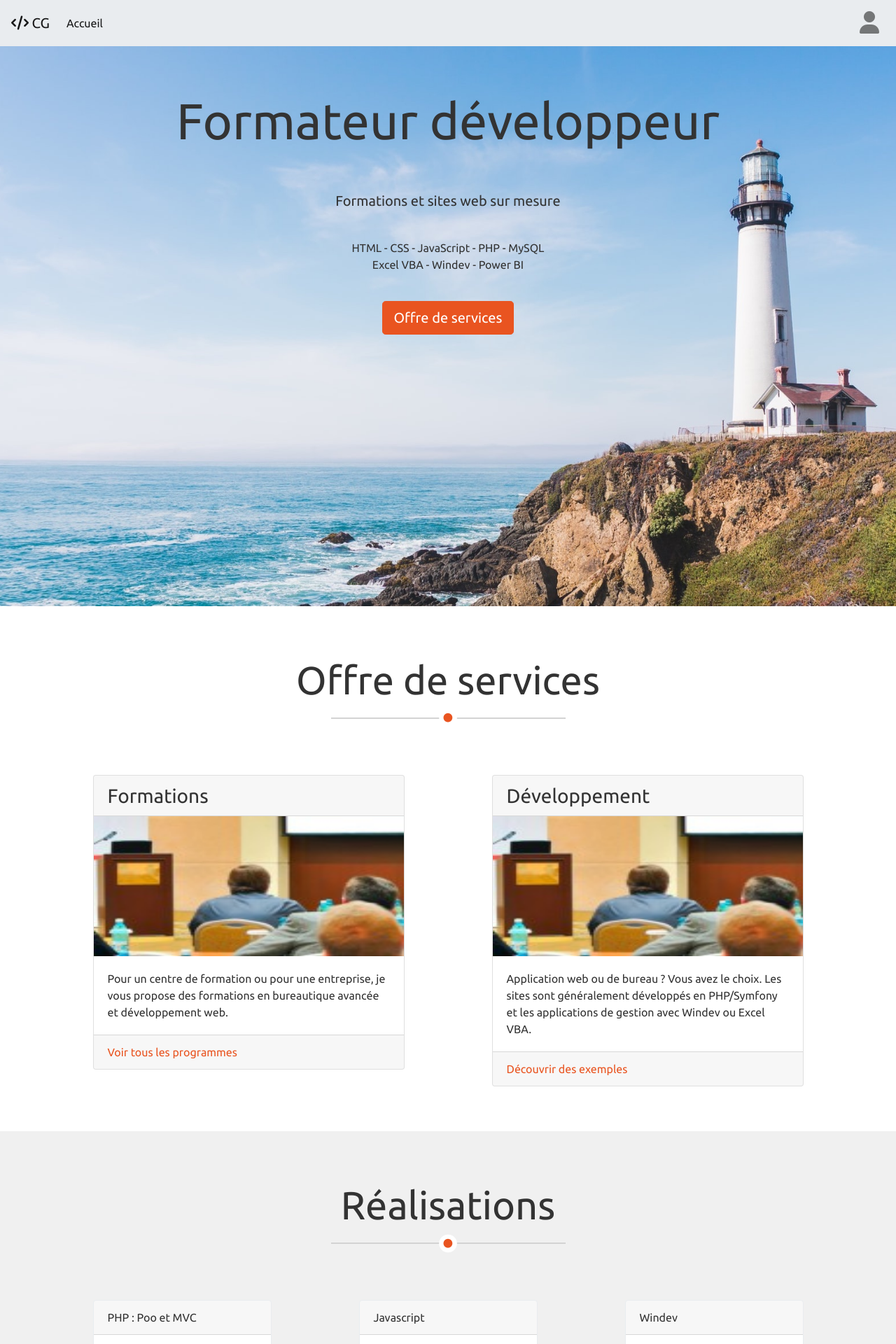
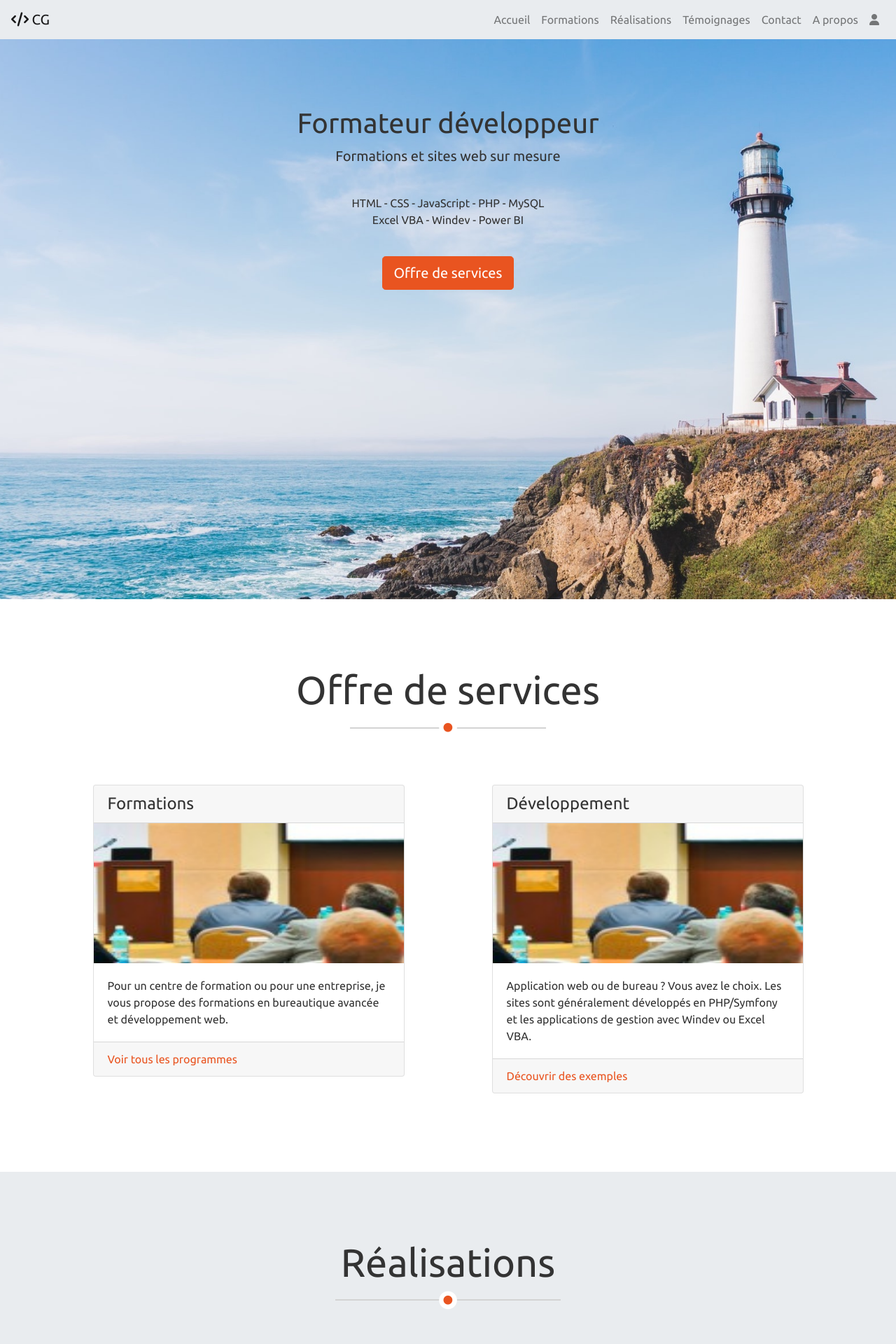
Before and after one commit to cgallitre/p5, a Symfony app: template templates/home.html.twig in a window 1280 px wide. Shown: the top 1920 px of the page at 70% size. Run offline with Twig, Linux system fonts and the light colour scheme; the template is opened without the code that fills it, so the values that code supplies are empty; grey boxes labelled with a size stand in for pictures from a placeholder-image service; some libraries are stand-ins or nearby versions.

Commit message:
Gestion formation et design

```diff
--- a/public/css/style.css
+++ b/public/css/style.css
@@ -1,3 +1,4 @@
+
 #slider {
     background: center / cover url('../img/slider.jpg') no-repeat;
 }
@@ -10,13 +11,18 @@
 
 hr{
     padding: 0 0 0 0;
-    width:30%;
+    width:25%;
     margin:-30px auto 5rem auto;
     border: 1px solid #d3d3d3;
 }
 
 #portfolio{
-    background-color: #F0F0F0;
+    background-color: #E9ECEF;
+}
+
+#footer {
+    background-color: rgb(110, 110, 110);
+    color: white;
 }
 
 .icones-blanc { color:#fff; }
--- a/templates/base.html.twig
+++ b/templates/base.html.twig
@@ -1,5 +1,5 @@
 <!DOCTYPE html>
-<html>
+<html lang="fr">
 
 <head>
     <meta charset="UTF-8">
@@ -12,6 +12,7 @@
 </head>
 
 <body>
+
         <nav class="navbar navbar-expand-lg navbar-light bg-light">
             <a class="navbar-brand" href="{{ path('homepage') }}">
                 <i class="fas fa-code"></i>
@@ -23,15 +24,33 @@
             </button>
 
             <div class="collapse navbar-collapse" id="navbarColor03">
-            <ul class="navbar-nav mr-auto">
+                {# <ul class="navbar-nav mr-auto">
                 <li class="nav-item active">
                     <a class="nav-link" href="{{ path('homepage') }}">Accueil</a>
                 </li>
-            </ul>
-            <ul class="navbar-nav ml-auto">
+            </ul> #}
+                <ul class="navbar-nav ml-auto align-items-center">
+                    <li class="nav-item">
+                        <a class="nav-link" href="{{ path('homepage') }}">Accueil</a>
+                    </li>
+                    <li class="nav-item">
+                        <a class="nav-link" href="{{ path('training_index') }}">Formations</a>
+                    </li>
+                    <li class="nav-item">
+                        <a class="nav-link" href="{{ path('homepage') }}#portfolio">Réalisations</a>
+                    </li>
+                    <li class="nav-item">
+                        <a class="nav-link" href="{{ path('homepage') }}#testimonials">Témoignages</a>
+                    </li>
+                    <li class="nav-item">
+                        <a class="nav-link" href="{{ path('homepage') }}">Contact</a>
+                    </li>
+                    <li class="nav-item">
+                        <a class="nav-link" href="{{ path('homepage') }}">A propos</a>
+                    </li>
                     <li class="nav-item">
                         <a href="#" class="nav-link">
-                        <i class="fas fa-user fa-2x"></i>
+                            <i class="fas fa-user"></i>
                         </a>
                     </li>
                 </ul>
@@ -39,10 +58,27 @@
         </nav>
         {% block body %}{% endblock %}
 
+        {# Footer #}
+        <div class="my-5 py-5" id="footer">
+            <div class="row justify-content-around">
+                <div class="col-md-3">
+                    <h5>Coordonnées</h5>
+                    <small>Cyril Gallitre, 06 87 10 52 61</small>
+                </div>
+                <div class="col-md-3">
+                    <h5>Mentions légales</h5>
+                    <small>Siret N°xxxxxxx, TVA n°aaaaaa</small>
+                </div>
+                <div class="col-md-3">
+                    <h5>Qui suis-je ?</h5>
+                    <small>Indépendant depuis 1997, blablabla</small>
+                </div>
+            </div>
+        </div>
+
     <script src="/js/popper.min.js"></script>
     <script src="/js/jquery.min.js"></script>
     <script src="/js/bootstrap.min.js"></script>
-
 
     {% block javascripts %}{% endblock %}
 </body>
--- a/templates/home.html.twig
+++ b/templates/home.html.twig
@@ -5,25 +5,27 @@
 {% endblock %}
 
 {% block body %}
+
 <!-- slider -->
-<div class="p-3 text-center min-vw-95 min-vh-100" id="slider">
-
-    <h1 class="display-3 p-5">Formateur développeur</h1>
+<div class="vw-95 vh-100" id="slider">
+    <div class="text-center pt-5">
+        <h1 class="display-5 pt-5">Formateur développeur</h1>
         <p class="lead">Formations et sites web sur mesure</p>
         <br>
         <p>HTML - CSS - JavaScript - PHP - MySQL<br>
             Excel VBA - Windev - Power BI</p>
         <br>
         <p class="lead text-center">
-        <a class="btn btn-primary btn-lg" href="#offer" role="button">Offre de services</a>
+            <a class="btn btn-primary btn-lg" href="#services" role="button">Offre de services</a>
         </p>
     </div>
+</div>
 <!-- end slider -->
+
 <!-- Services -->
-<div class="container mb-5">
+<div class="mb-5 py-5 container" id="services">
     <!-- section title -->
-    <br class="my-3" id="offer">
-    <h2 class="mt-5 text-center display-4">Offre de services</h2>
+    <h2 class="mt-5 text-center display-4" >Offre de services</h2>
     <p class="title-line">
         <span class="fa-stack">
             <i class="fas fa-circle  fa-stack-2x icones-blanc" data-fa-transform="grow-8"></i>
@@ -36,7 +38,7 @@
         <!-- a card -->
         <div class="col-md-5">
             <div class="card mb-3">
-                <h3 class="card-header">Formations</h3>
+                <h4 class="card-header">Formations</h4>
                 <img style="max-height: 200px; width: 100%; display: block;" src="../img/formation.jpg"
                     alt="Card image">
                 <div class="card-body">
@@ -54,12 +56,13 @@
         <!-- a card -->
         <div class="col-md-5">
             <div class="card mb-3">
-                <h3 class="card-header">Développement</h3>
+                <h4 class="card-header">Développement</h4>
                 <img style="max-height: 200px; width: 100%; display: block;" src="../img/formation.jpg"
                     alt="Card image">
                 <div class="card-body">
                     <p class="card-text">Application web ou de bureau ? Vous avez le choix. Les sites sont
-                        généralement développés en PHP/Symfony et les applications de gestion avec Windev ou Excel VBA.
+                        généralement développés en PHP/Symfony et les applications de gestion avec Windev ou Excel
+                        VBA.
                     </p>
                 </div>
                 <div class="card-footer text-muted">
@@ -74,10 +77,8 @@
 <!-- End Services -->
 
 <!-- Portfolio -->
-<div id="portfolio" class="mt-5">
-    <div class="container">
+<div id="portfolio" class="my-5 py-5">
     <!-- section title -->
-        <br class="my-3">
     <h2 class="mt-5 text-center display-4">Réalisations</h2>
     <p class="title-line">
         <span class="fa-stack">
@@ -94,21 +95,7 @@
                 <div class="card-header">PHP : Poo et MVC</div>
                 <div class="card-body">
                     <h4 class="card-title">Blog pour écrivain</h4>
-                        <img src="http://placehold.it/250x150" alt="" srcset="">
-                        <p class="card-text">Some quick example text to build on the card title and make up the bulk of
-                            the
-                            card's
-                            content.</p>
-                    </div>
-                </div>
-            </div <!-- end one ref -->
-            <!-- one ref -->
-            <div class="col-md-3">
-                <div class="card border-light mb-3" style="max-width: 20rem;">
-                    <div class="card-header">Javascript</div>
-                    <div class="card-body">
-                        <h4 class="card-title">Réservation de vélo</h4>
-                        <img src="http://placehold.it/250x150" alt="" srcset="">
+                    <img src="http://placehold.it/200x100" alt="" srcset="">
                     <p class="card-text">Some quick example text to build on the card title and make up the bulk of
                         the
                         card's
@@ -120,10 +107,25 @@
         <!-- one ref -->
         <div class="col-md-3">
             <div class="card border-light mb-3" style="max-width: 20rem;">
-                    <div class="card-header">Windev</div>
+                <div class="card-header">PHP : Poo et MVC</div>
                 <div class="card-body">
-                        <h4 class="card-title">Application de gestion</h4>
-                        <img src="http://placehold.it/250x150" alt="" srcset="">
+                    <h4 class="card-title">Blog pour écrivain</h4>
+                    <img src="http://placehold.it/200x100" alt="" srcset="">
+                    <p class="card-text">Some quick example text to build on the card title and make up the bulk of
+                        the
+                        card's
+                        content.</p>
+                </div>
+            </div>
+        </div>
+        <!-- end one ref -->
+        <!-- one ref -->
+        <div class="col-md-3">
+            <div class="card border-light mb-3" style="max-width: 20rem;">
+                <div class="card-header">PHP : Poo et MVC</div>
+                <div class="card-body">
+                    <h4 class="card-title">Blog pour écrivain</h4>
+                    <img src="http://placehold.it/200x100" alt="" srcset="">
                     <p class="card-text">Some quick example text to build on the card title and make up the bulk of
                         the
                         card's
@@ -134,7 +136,34 @@
         <!-- end one ref -->
     </div>
 </div>
-</div>
 <!-- End Portfolio -->
 
+<!-- Testimonials -->
+<div class="my-5 py-5 container">
+    <!-- section title -->
+    <h2 class="mt-3 text-center display-4" id="testimonials">Témoignages</h2>
+    <p class="title-line">
+        <span class="fa-stack">
+            <i class="fas fa-circle  fa-stack-2x icones-blanc" data-fa-transform="grow-8"></i>
+            <i class="fas fa-circle fa-stack-1x"></i>
+        </span>
+    </p>
+    <hr>
+    <blockquote class="blockquote text-center">
+        <p>"Cyril intervient en Master 1 Finance et M2 Finance à l’IGR-IAE de Rennes pour former des étudiants en
+            programmation Excel VBA.</p>
+        <p>
+            Toujours très réactif et doté de réelles qualités pédagogiques, il est très apprécié par les étudiants tant
+            pour
+            la grande clarté de ses explications que pour ses compétences techniques. Les étudiants s’avèrent rapidement
+            autonomes pour créer leurs propres programmes en VBA sur des problèmes financiers.
+            Je le recommande sans réserve."</p>
+        <footer class="blockquote-footer">Jean-Jacques Lilti<br>
+            (Professeur des Universités / Responsable du Master Finance – IGR-IAE de Rennes / Université de Rennes 1)
+        </footer>
+    </blockquote>
+</div>
+
+<!-- End testimonials -->
+
 {% endblock %}
```
Also changed, not shown: src/Controller/TrainingController.php (+32 -0 lines), templates/training/index.html.twig (+12 -6 lines), templates/training/new.html.twig (added, +20 -0 lines), templates/training/show.html.twig (added, +48 -0 lines). Lines whose indentation alone changed are shown as unchanged.
